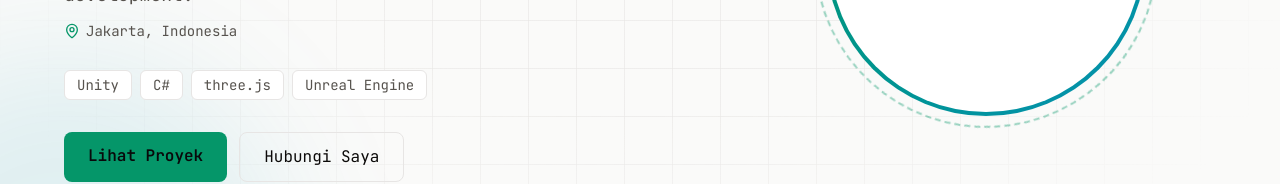
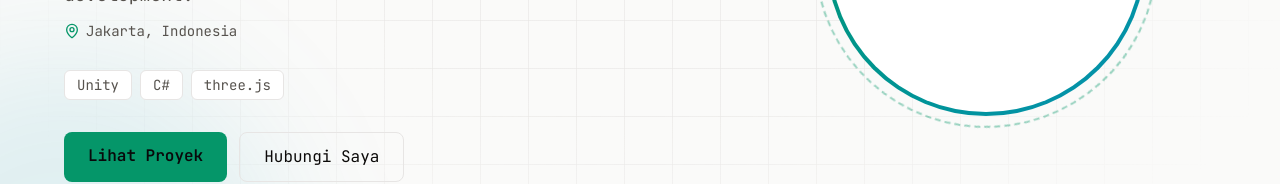
Before and after one commit to Ridho-Fauzan/MuhammadRidhoWeb, a Next.js app: page / in a window 1280 px wide. Shown: the part 460-644 px from the top of the page. Built offline with nearby package versions, Linux system fonts and the light colour scheme.

Commit message:
Identity: Muhammad Ridho Fathi Fauzan

```diff
--- a/src/data/profile.ts
+++ b/src/data/profile.ts
@@ -11,7 +11,7 @@ export const profile = {
   shortName: "Ridho",
   role: "Game Developer",
   location: "Jakarta, Indonesia",
-  email: "muhammadridho@gmail.com",
+  email: "muhammadridhofathifauzan@gmail.com",
   /** Taruh file CV di folder /public lalu isi path-nya, mis. "/cv.pdf". Kosongkan jika belum ada. */
   resumeUrl: "",
   /** Taruh foto di /public lalu isi path-nya, mis. "/foto.jpg". Kosong = tampil inisial. */
@@ -19,7 +19,7 @@ export const profile = {
   /** Teks yang bergantian diketik di hero ("Hi, I'm ...") */
   typewriter: ["Muhammad Ridho Fathi Fauzan", "a Game Developer", "a Dedicated Gamer"],
   tagline: "Membangun game yang imersif dan menyenangkan, sambil terus belajar dan berkembang di dunia game development.",
-  heroBadges: ["Unity", "C#", 'three.js', "Unreal Engine"],
+  heroBadges: ["Unity", "C#", 'three.js'],
   openToWork: true,
   about: [
     "Halo! Ini adalah paragraf perkenalan singkat. Ceritakan siapa kamu, apa yang sedang kamu pelajari atau kerjakan, dan apa yang membuatmu tertarik di dunia teknologi.",
@@ -40,7 +40,7 @@ export const socials: { key: SocialKey; label: string; url: string }[] = [
   { key: "linkedin", label: "LinkedIn", url: "https://www.linkedin.com/in/username" },
   { key: "instagram", label: "Instagram", url: "https://instagram.com/username" },
   { key: "x", label: "X / Twitter", url: "https://x.com/username" },
-  { key: "email", label: "Email", url: "mailto:email@contoh.com" },
+  { key: "email", label: "Email", url: "mailto:muhammadridhofathifauzan@gmail.com" },
 ];
 
 export const skills: { category: string; items: string[] }[] = [
```
